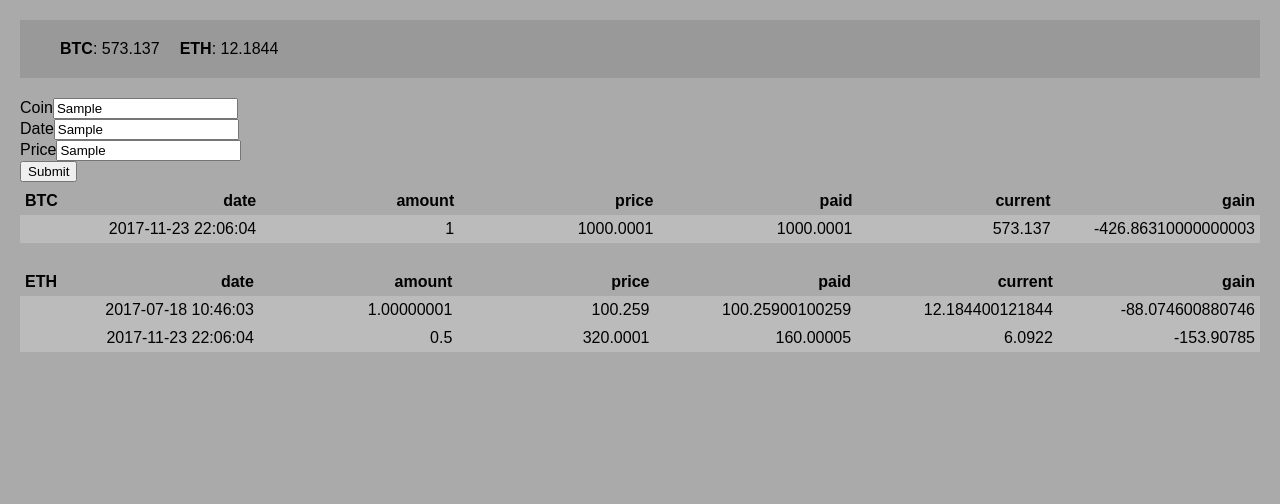
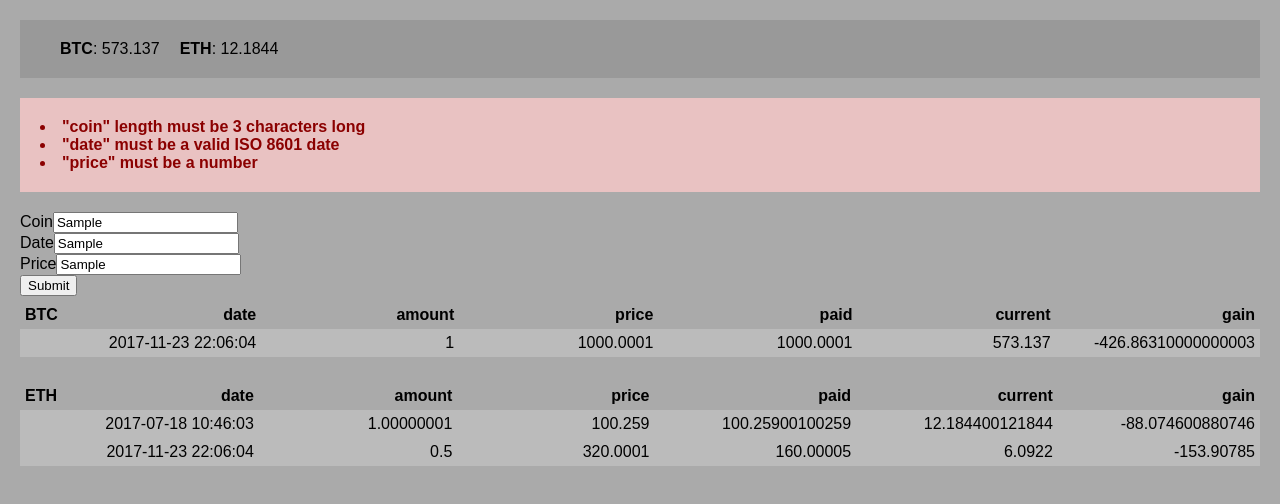
Before and after one commit to danielres/coinslice, a React (Create React App) app: page / in a window 1280 px wide. Both pictures are taken after typing "Sample", "Sample", "Sample" into the empty fields and a click on the button "Submit". Shown: the top 504 px of the page. Built offline with nearby package versions, Linux system fonts and the light colour scheme.

Commit message:
render form errors on submit with invalid data

```diff
--- a/src/PortfolioForm/PortfolioForm.js
+++ b/src/PortfolioForm/PortfolioForm.js
@@ -1,37 +1,44 @@
 // @flow
 import * as React from 'react'
-import type { PortfolioNewEntry } from '../types'
+import type { PortfolioForm } from '../types'
 
 type Props = {
   onSubmit: Function,
-  portfolioForm: PortfolioNewEntry,
+  portfolioForm: PortfolioForm,
   updateForm: Function,
 }
 
-export default ({ onSubmit, portfolioForm, updateForm }: Props) => (
+const errorStyle = {
+  background: '#e9c2c2',
+  color: 'darkred',
+  fontWeight: 'bold',
+  padding: 20,
+  marginBottom: 20,
+}
+
+export default ({
+  onSubmit,
+  portfolioForm: { data, hasErrors, errors },
+  updateForm,
+}: Props) => (
   <form
     onSubmit={e => {
       e.preventDefault()
-      onSubmit(portfolioForm)
+      onSubmit(data)
     }}
   >
+    {hasErrors && (
+      <div style={errorStyle}>
+        {Object.entries(errors).map(([k, v]) => <li key={k}>{v}</li>)}
+      </div>
+    )}
     <div>
       <label htmlFor="coin">Coin</label>
-      <input
-        name="coin"
-        onChange={updateForm}
-        type="text"
-        value={portfolioForm.coin}
-      />
+      <input name="coin" onChange={updateForm} type="text" value={data.coin} />
     </div>
     <div>
       <label htmlFor="date">Date</label>
-      <input
-        name="date"
-        onChange={updateForm}
-        type="text"
-        value={portfolioForm.date}
-      />
+      <input name="date" onChange={updateForm} type="text" value={data.date} />
     </div>
     <div>
       <label htmlFor="price">Price</label>
@@ -39,7 +46,7 @@
         name="price"
         onChange={updateForm}
         type="text"
-        value={portfolioForm.price}
+        value={data.price}
       />
     </div>
     <button>Submit</button>
--- a/src/PortfolioForm/index.js
+++ b/src/PortfolioForm/index.js
@@ -1,7 +1,11 @@
 // @flow
 import { connect } from 'react-redux'
 
-import { updateForm, resetForm } from '../store/portfolioForm/actions'
+import {
+  resetForm,
+  setErrors,
+  updateForm,
+} from '../store/portfolioForm/actions'
 import { addEntry, removeEntry } from '../store/portfolio/actions'
 import PortfolioForm from './PortfolioForm'
 import validateForm from '../utils/validateForm'
@@ -9,11 +13,16 @@
 import { PortfolioNewEntrySchema } from '../schemas'
 
 export default connect(
-  ({ portfolioForm }) => ({ portfolioForm }),
+  ({ portfolioForm }) => ({
+    portfolioForm: {
+      ...portfolioForm,
+      hasErrors: !!Object.keys(portfolioForm.errors).length,
+    },
+  }),
   dispatch => ({
     onSubmit: entry => {
       const errors = validateForm(entry, PortfolioNewEntrySchema)
-      errors ? console.error(errors) : dispatch(addEntry(entry))
+      errors ? dispatch(setErrors(errors)) : dispatch(addEntry(entry))
     },
     updateForm: ({ target: { name, value } }) =>
       dispatch(updateForm({ [name]: value })),
--- a/src/types.js
+++ b/src/types.js
@@ -33,6 +33,7 @@
 export type PortfolioForm = {
   data: PortfolioNewEntry,
   errors: PortfolioFormErrors,
+  hasErrors: boolean,
 }
 
 export type Action =
```
